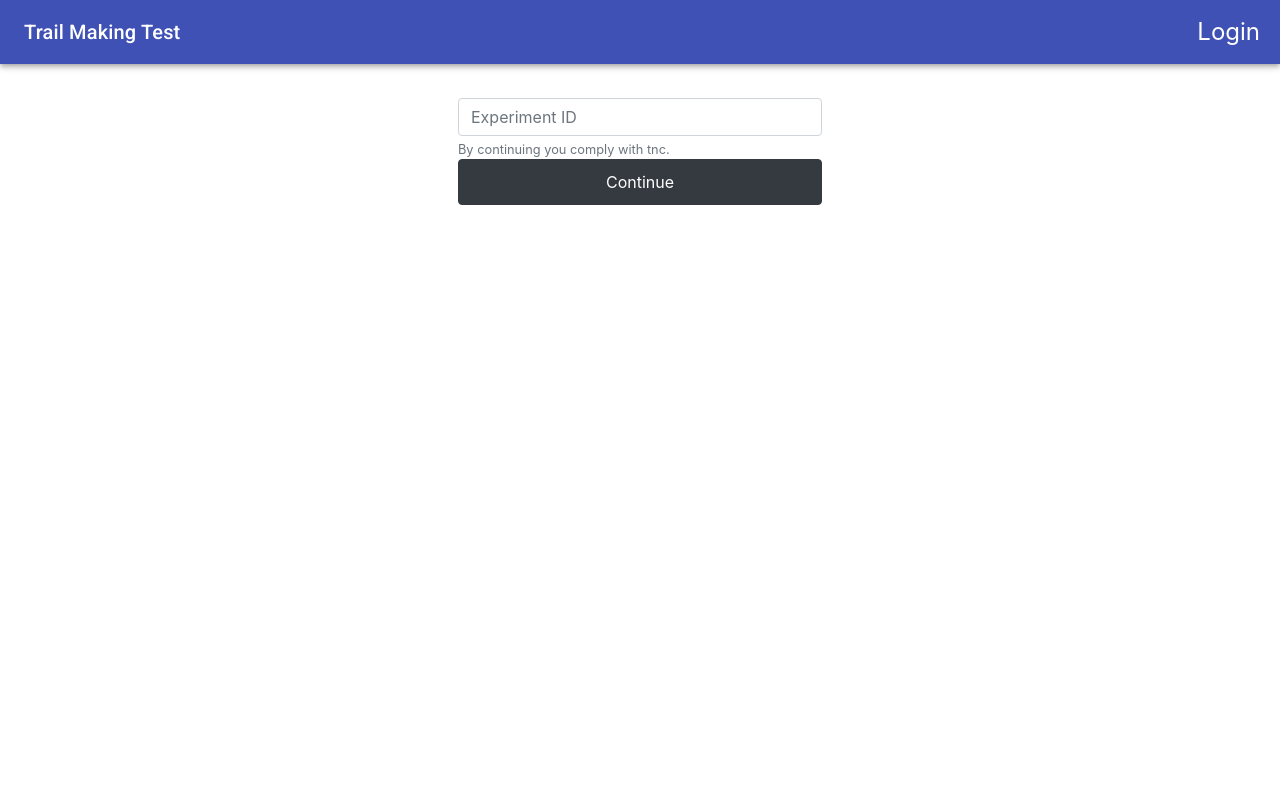
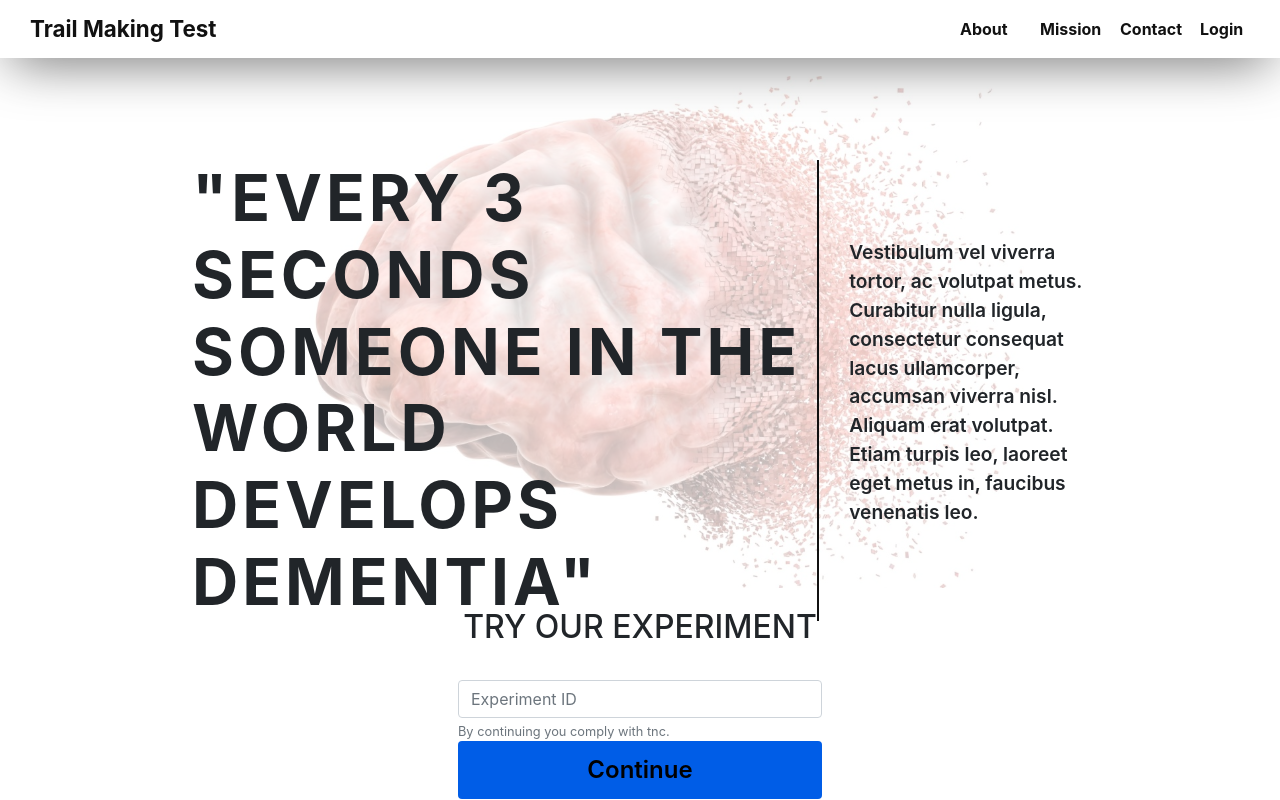
Before and after one commit to kevzzsk/TrailMakingTest, a React (Create React App) app: page / in a window 1280 px wide. Built offline with nearby package versions, Linux system fonts and the light colour scheme.

Commit message:
Styled HomePage

```diff
--- a/src/App.css
+++ b/src/App.css
@@ -7,12 +7,6 @@ a:hover{
 color: inherit;
 }
 
-a.nav-item{
-  color: grey
-}
-a.nav-item:active{
-  color: white
-}
 
 .create-experiment-bg{
   display: grid;
@@ -59,6 +53,10 @@ a.nav-item:active{
 .experiment-btn{
   width: 100%;
   padding: 10px;
+  background-color: rgb(0, 93, 231);
+  color:black;
+  font-weight: 600;
+  font-size:1.5rem
 }
 
 .bubble {
@@ -118,3 +116,200 @@ a.nav-item:active{
   grid-area: tabpanel;
   overflow-y: scroll
 }
+
+ /*------------- APP BAR -------------------*/
+.appbar{
+  position:sticky ;
+  top:0px;
+  z-index: 99;
+  background: #fff;
+  width: 100%;
+  margin: 0 auto;
+  padding: 12px 0;
+  display: grid;
+  grid-template-columns: 3fr 1fr;
+  -webkit-box-shadow: 0px 10px 54px -11px rgba(0,0,0,0.75);
+  -moz-box-shadow: 0px 10px 54px -11px rgba(0,0,0,0.75);
+  box-shadow: 0px 10px 54px -11px rgba(0,0,0,0.75);
+}
+
+.appbar ul{
+  width: 100%;
+  display: grid;
+  list-style: none;
+  align-items: center;
+  padding: 0;
+  margin: 0;
+}
+.appbar ul:first-of-type{
+  grid-template-columns: 1fr;
+}
+.appbar ul:first-of-type li{
+  font-size: 1.4rem;
+  font-weight: bold;
+  text-indent: 30px;
+}
+.appbar ul:first-of-type li span {
+  font-weight: 500;
+  color: #444;
+}
+
+.appbar ul:last-of-type{
+  grid-template-columns: repeat(4, 1fr);
+
+}
+
+.appbar ul li a{
+  color:#111;
+  text-decoration: none;
+  font-weight: bold;
+  display: block;
+
+}
+
+/*------------- HEADER -------------------*/
+
+header.header-bg {
+  height: 550px;
+  width: 100%;
+  background-color: rgba(255,255,255,0.70);
+  background-image: url("./images/cover.jpg");
+  background-repeat: no-repeat;
+  background-position: center;
+  background-size: 60%;
+  background-blend-mode: soft-light;
+
+}
+header div.head{
+  position: relative;
+  z-index: 2;
+  display: grid;
+  width: 70%;
+  grid-template-columns: 7fr 3fr;
+  margin: 0 auto;
+  padding-top: 8%;
+  align-items: center;
+}
+
+header div h1{
+  font-size: 4rem;
+  font-weight: bold;
+  text-transform: uppercase;
+  padding-top: 0px;
+  margin: 0;
+  letter-spacing: 4px;
+  border-right: 2px solid #111;
+}
+
+header div p{
+  padding-left:30px;
+  font-size:1.2rem;
+  font-weight: 600
+}
+
+/*------------- TEXT IN HEADER -------------------*/
+section.intro{
+  width: 70%;
+  padding: 50px 0;
+  margin: 50px auto 150px auto;
+  display: grid;
+  grid-template-columns: 2fr 3fr;
+  align-items: center;
+}
+
+section.intro h2{
+  font-size: 4.3rem;
+  color: #ddd;
+  text-transform: uppercase;
+ line-height: 4.2rem;
+ padding-right: 10px;
+ border-right: 3px solid #ddd;
+}
+
+section.intro div p{
+padding-left: 10px;
+}
+
+
+/*------------- SERVICES -------------------*/
+
+div.top-services h2{
+  text-transform: uppercase;
+  font-size: 3rem;
+  text-align: center;
+  color: #888;
+}
+
+div.services {
+  display: grid;
+  height: auto;
+  grid-template-columns: repeat(3,1fr);
+ padding: 10px;
+
+}
+
+.services div {
+  text-align: center;
+  background: #fff;
+  width: 90%;
+  border-radius: 10px;
+  margin: 10px auto 50px auto;
+
+  -webkit-box-shadow: 0px 10px 30px -9px rgba(0,0,0,0.75);
+  -moz-box-shadow: 0px 10px 30px -9px rgba(0,0,0,0.75);
+  box-shadow: 0px 10px 30px -9px rgba(0,0,0,0.75);
+
+}
+
+.services p.service-icon {
+  font-size: 3.4rem;
+  padding: 30px 0px 30px 90px;
+  margin: 0px 0px 30px 0px;
+  text-align: left;
+  color: rgb(0, 99, 248);
+  filter: grayscale(0%);
+  border-bottom: 2px solid rgb(0, 99, 248);
+}
+.services p.service-title{
+  font-size: 3.1rem;
+  text-align: start;
+  padding: 0;
+  padding-left: 15% ;
+  margin: 0;
+}
+
+.services p:last-of-type{
+  padding: 0px 90px 20px 90px;
+  text-align: left;
+}
+
+/*------------- FOOTER -------------------*/
+footer {
+  background: rgb(0, 93, 231);
+  color: #fff;
+  padding: 20px;
+  margin-top: 80px;
+  display: grid;
+  grid-template-columns:1fr 1fr 1fr;
+  align-items: center;
+  text-align: center;
+
+}
+
+footer p{
+  margin:0;
+}
+
+footer ul {
+
+  list-style: none;
+  display: grid;
+  padding: 0;
+  margin: 0;
+  grid-template-columns: repeat(5,1fr);
+  justify-items: center;
+}
+
+footer ul li a {
+  color: #eee;
+}
--- a/src/App.js
+++ b/src/App.js
@@ -19,25 +19,40 @@ import CreateExperimentForm from "./components/createNewExp/CreateExperimentForm
 import CreateCompleted from "./components/createNewExp/CreateCompleted"
 
 class App extends Component {
+	constructor(props) {
+		super(props)
+		window.onclick = () => {
+			this.setState({
+				pathname: window.location.pathname,
+			})
+		}
+		this.state = {
+			pathname: window.location.pathname,
+			aboutRef: React.createRef(null)
+		}
+	}
+
+
+
 	render() {
 		return (
 			<Router>
 				<div id="bg">
-					<Appbar />
+					<Appbar pathname={this.state.pathname} aboutRef={this.state.aboutRef} ></Appbar>
 					<Switch>
-						<Route exact path="/" component={HomePage} />
+						<Route exact path="/" render={(props) => <HomePage {...props} aboutRef={this.state.aboutRef} />} />
 						<Route path="/experiment" exact component={ExperimentPage} />
 						<Route path="/completion" exact component={CompletionPage} />
 						<Route path="/test" exact component={ExperimentTest} />
 						<Route path="/login" exact component={LoginPage} />
 						<Route path="/user-page" exact component={UserPage} />
-						<Route path="/user-page/view-experiments" exact component={ViewExperiment}/>
-						<Route path="/user-page/view-experiments/:id" exact component={ExperimentStat}/>
-						<Route path="/user-page/create-experiment" exact component={CreateExperimentForm}/>
-						<Route path="/user-page/create-experiment/:id(\d+)" exact component={CreateExperiment}/>
-						<Route path="/user-page/create-experiment/completed" exact component={CreateCompleted}/>
-						<Route path="/sign-up-page" exact component={SignUpPage}/>
-						<Route path="/forget-password" exact component={ForgetPassPage}/>
+						<Route path="/user-page/view-experiments" exact component={ViewExperiment} />
+						<Route path="/user-page/view-experiments/:id" exact component={ExperimentStat} />
+						<Route path="/user-page/create-experiment" exact component={CreateExperimentForm} />
+						<Route path="/user-page/create-experiment/:id(\d+)" exact component={CreateExperiment} />
+						<Route path="/user-page/create-experiment/completed" exact component={CreateCompleted} />
+						<Route path="/sign-up-page" exact component={SignUpPage} />
+						<Route path="/forget-password" exact component={ForgetPassPage} />
 					</Switch>
 				</div>
 			</Router>
--- a/src/components/Appbar.js
+++ b/src/components/Appbar.js
@@ -1,23 +1,34 @@
 import React, { Component } from 'react';
-import {AppBar, Typography, IconButton, Toolbar} from '@material-ui/core';
+import { AppBar, Typography, Button, Toolbar } from '@material-ui/core';
 import { Link } from "react-router-dom";
 
 
-class Appbar extends Component  {
+class Appbar extends Component {
+
+
+
     render() {
         return (
-                <AppBar position="static">
-                    <Toolbar>
-                        <Link to={'/'}>
-                            <Typography variant="h6">Trail Making Test</Typography>
+            <nav className="appbar">
+                <ul>
+                    <li><Link to={'/'}>
+                        Trail Making Test
+                    </Link>
+                    </li>
+
+                </ul>
+
+                <ul>
+                    <li><a href="#">About</a></li>
+                    <li><a href="#">Mission</a></li>
+                    <li><a href="#">Contact</a></li>
+                    <li><Link to={'/login'}>
+                        Login
                         </Link>
+                    </li>
+                </ul>
 
-                        <Link style={{position:"absolute", right:"20px"}} to={'/login'}>
-                            <IconButton edge="end" color="inherit" className="ml-auto">Login</IconButton>
-                        </Link>
-
-                    </Toolbar>
-                </AppBar>
+            </nav>
         )
     }
 }
--- /dev/null
+++ b/src/components/Footer.js
@@ -0,0 +1,24 @@
+import React, { Component } from 'react';
+
+
+class Footer extends Component {
+  render() {
+    return (
+
+      <footer>
+          <h3>TrailMakingTest by EasyA</h3>
+          <p>Support <br/> TMT@easyA.com</p>
+          <ul>
+            <li><a href="#"><i className="fab fa-facebook-f"></i></a></li>
+            <li><a href="#"><i className="fab fa-twitter"></i></a></li>
+            <li><a href="#"><i className="fab fa-instagram"></i></a></li>
+            <li><a href="#"><i className="fab fa-github"></i></a></li>
+            <li><a href="#"><i className="fab fa-linkedin"></i></a></li>
+          </ul>
+      </footer>
+
+    );
+  }
+}
+
+export default Footer;
--- a/src/components/HomePage.js
+++ b/src/components/HomePage.js
@@ -1,10 +1,10 @@
 import React, { Component } from 'react';
 import { Link } from 'react-router-dom';
-
-
+import Footer from './Footer'
+import Appbar from './Appbar'
 class HomePage extends Component {
 
-    state={
+    state = {
         id: null
     }
 
@@ -13,7 +13,7 @@ class HomePage extends Component {
 
         console.log(this.id)
     }
-    handleChange = (e) =>{
+    handleChange = (e) => {
         this.setState({
             id: e.target.value
         })
@@ -22,21 +22,61 @@ class HomePage extends Component {
     render() {
         return (
             <div>
+                <header className="header-bg">
+                    <div className="head">
+                        <h1>"Every 3 seconds someone in the world develops dementia"</h1>
+                        <div>
+                            <p>Vestibulum vel viverra tortor, ac volutpat metus. Curabitur nulla ligula, consectetur consequat lacus ullamcorper, accumsan viverra nisl. Aliquam erat volutpat. Etiam turpis leo, laoreet eget metus in, faucibus venenatis leo.</p>
+                        </div>
+                    </div>
+
+                </header>
+                <h2 className="text-center m-0 text-uppercase">Try Our Experiment</h2>
                 <form onSubmit={this.submitFormHandler}>
                     <div className="form-group experiment">
-                        <br/>
-                        <input type="email" className="form-control" aria-describedby="emailHelp" placeholder="Experiment ID" ref={(id)=> this.id = id} onChange={this.handleChange}/>
+                        <br />
+                        <input type="email" className="form-control" aria-describedby="emailHelp" placeholder="Experiment ID" ref={(id) => this.id = id} onChange={this.handleChange} />
                         <small className="form-text text-muted">By continuing you comply with tnc.</small>
                         <Link to={{
                             pathname: '/test', state: {
-                                experimentID:this.state.id,
-                                expIndex:0
+                                experimentID: this.state.id,
+                                expIndex: 0
                             },
 
-                        }}><button type="submit" className="btn btn-dark experiment-btn" >Continue</button></Link>
+                        }}><button type="submit" className="btn experiment-btn" >Continue</button></Link>
                     </div>
+                </form>
+                <section className="intro" ref={this.props.aboutRef}>
+                    <h2>About Us</h2>
+                    <div>
+                        <p>Lorem ipsum dolor sit amet, consectetur adipiscing elit. Quisque vel gravida nisi. Vestibulum ac consequat lorem. In in mi massa. Donec ut tellus sit amet sem ornare fermentum at et nunc. Pellentesque ac elementum metus. Praesent non venenatis lacus. In sagittis urna in nulla sagittis mattis.</p>
+                    </div>
+                </section>
 
-                </form>
+
+                <div className="top-services">
+                    <h2>We Are Looking For</h2>
+                    <div className="services">
+                        <div className="service-one">
+                            <p className="service-icon"><i className="fas fa-users"></i></p>
+                            <p className="service-title">Participants</p>
+                            <p>Mauris vitae turpis ut sem blandit consequat et at ligula. Suspendisse quam lectus, tristique dapibus sapien et, tempus suscipit nisl.</p>
+                        </div>
+                        <div className="service-two">
+                            <p className="service-icon"><i className="fas fa-user-graduate"></i></p>
+                            <p className="service-title">Researchers</p>
+                            <p>Nulla eu metus faucibus, vehicula tortor quis, venenatis odio. Nullam purus mauris, feugiat in odio vitae, posuere volutpat libero. Sed et convallis libero.</p>
+
+                        </div>
+                        <div className="service-three">
+                            <p className="service-icon"><i className="fas fa-user-md"></i></p>
+                            <p className="service-title">Doctors</p>
+                            <p>Ut ornare vitae enim a rhoncus. Nullam aliquet tristique scelerisque. Sed volutpat dictum risus ac laoreet. Suspendisse id lorem in enim sollicitudin varius.</p>
+
+                        </div>
+                    </div>
+                </div>
+                <Footer />
             </div>
         )
     }
```
Also changed, not shown: src/images/cover.jpg (added).
